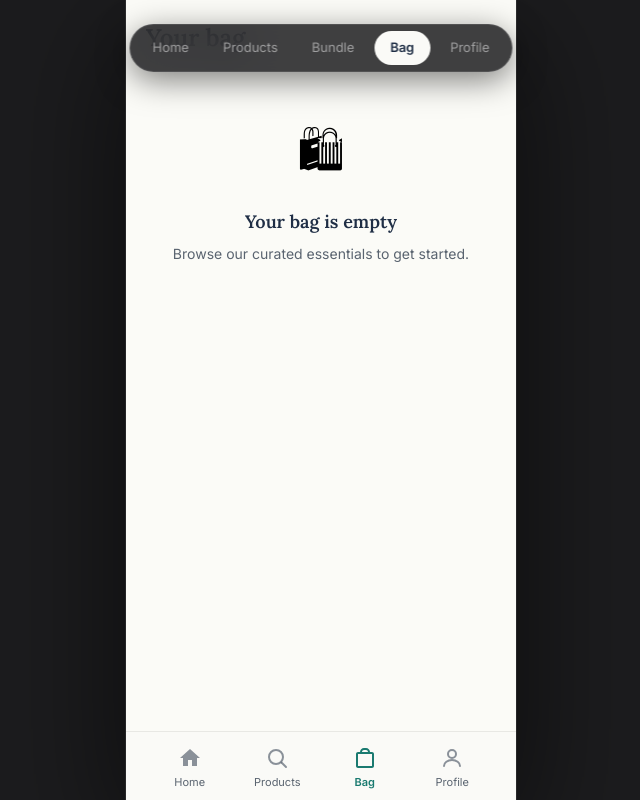
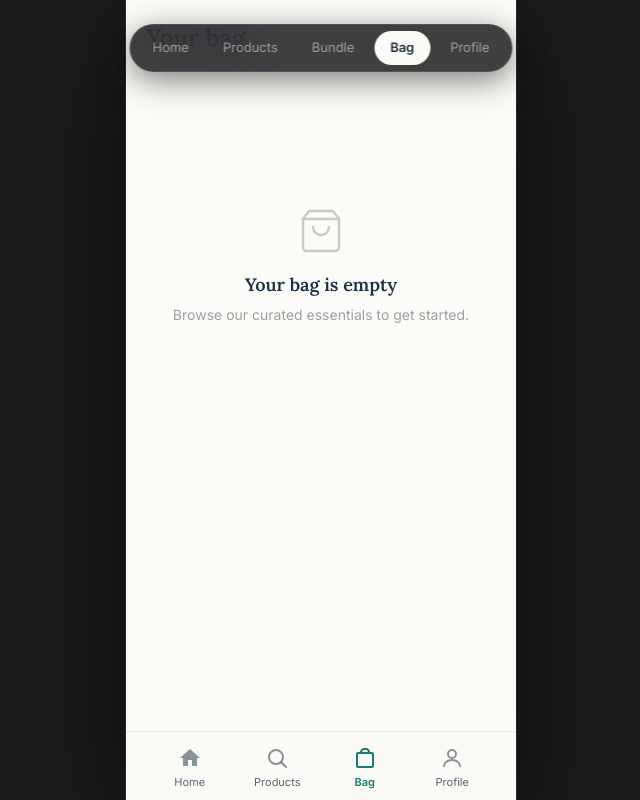
Before and after one commit to Solnetting/pare-app, a Next.js app: page /bag in a window 1280 px wide. Shown: the whole page, without its empty margins (319-959 px from the left). Built offline with nearby package versions, Linux system fonts and the light colour scheme.

Commit message:
Empty bag: minimal SVG icon, no emoji, no colour

```diff
--- a/app/bag/page.tsx
+++ b/app/bag/page.tsx
@@ -31,10 +31,14 @@ export default function BagPage() {
             <p style={{ fontFamily: "var(--font-inter)", fontSize: 14, color: "#5a6470" }}>Your essentials are on their way. Thoughtfully packed.</p>
           </div>
         ) : items.length === 0 ? (
-          <div style={{ padding: "60px 20px", textAlign: "center" }}>
-            <div style={{ fontSize: 48, marginBottom: 20 }}>🛍</div>
-            <p style={{ fontFamily: "var(--font-lora)", fontWeight: 600, fontSize: 18, color: "#1f2e45", marginBottom: 8 }}>Your bag is empty</p>
-            <p style={{ fontFamily: "var(--font-inter)", fontSize: 14, color: "#5a6470" }}>Browse our curated essentials to get started.</p>
+          <div style={{ display: "flex", flexDirection: "column", alignItems: "center", justifyContent: "center", height: "60%", padding: "0 40px", textAlign: "center", gap: 16 }}>
+            <svg width="48" height="48" viewBox="0 0 24 24" fill="none" stroke="#c8ccc8" strokeWidth="1.2" strokeLinecap="round" strokeLinejoin="round">
+              <path d="M6 2L3 6v14a2 2 0 002 2h14a2 2 0 002-2V6l-3-4z"/><line x1="3" y1="6" x2="21" y2="6"/><path d="M16 10a4 4 0 01-8 0"/>
+            </svg>
+            <div>
+              <p style={{ fontFamily: "var(--font-lora)", fontWeight: 600, fontSize: 18, color: "#1f2e45", marginBottom: 6 }}>Your bag is empty</p>
+              <p style={{ fontFamily: "var(--font-inter)", fontSize: 14, color: "#9aa0a6", lineHeight: 1.5 }}>Browse our curated essentials to get started.</p>
+            </div>
           </div>
         ) : (
           <>
```
